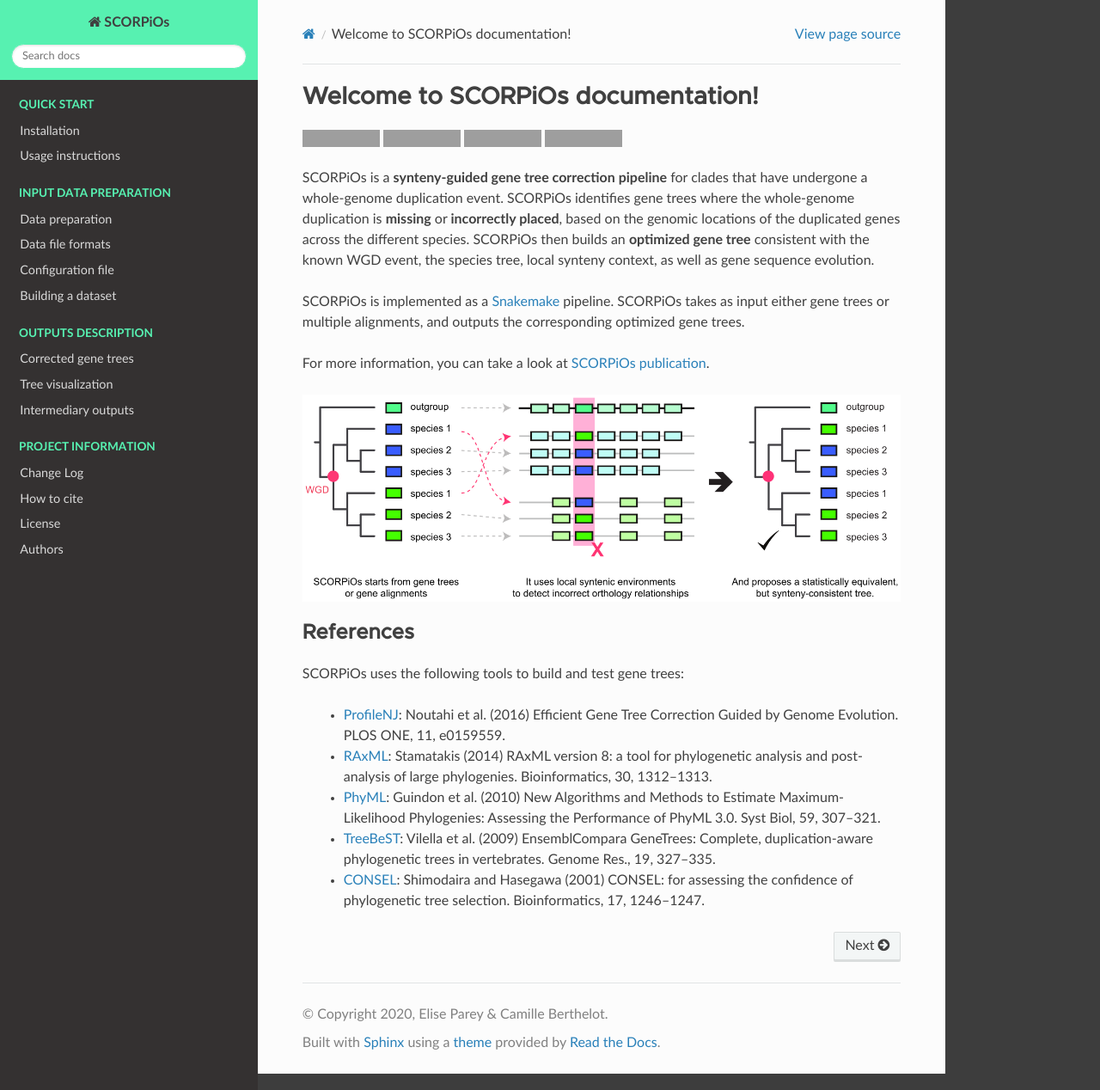
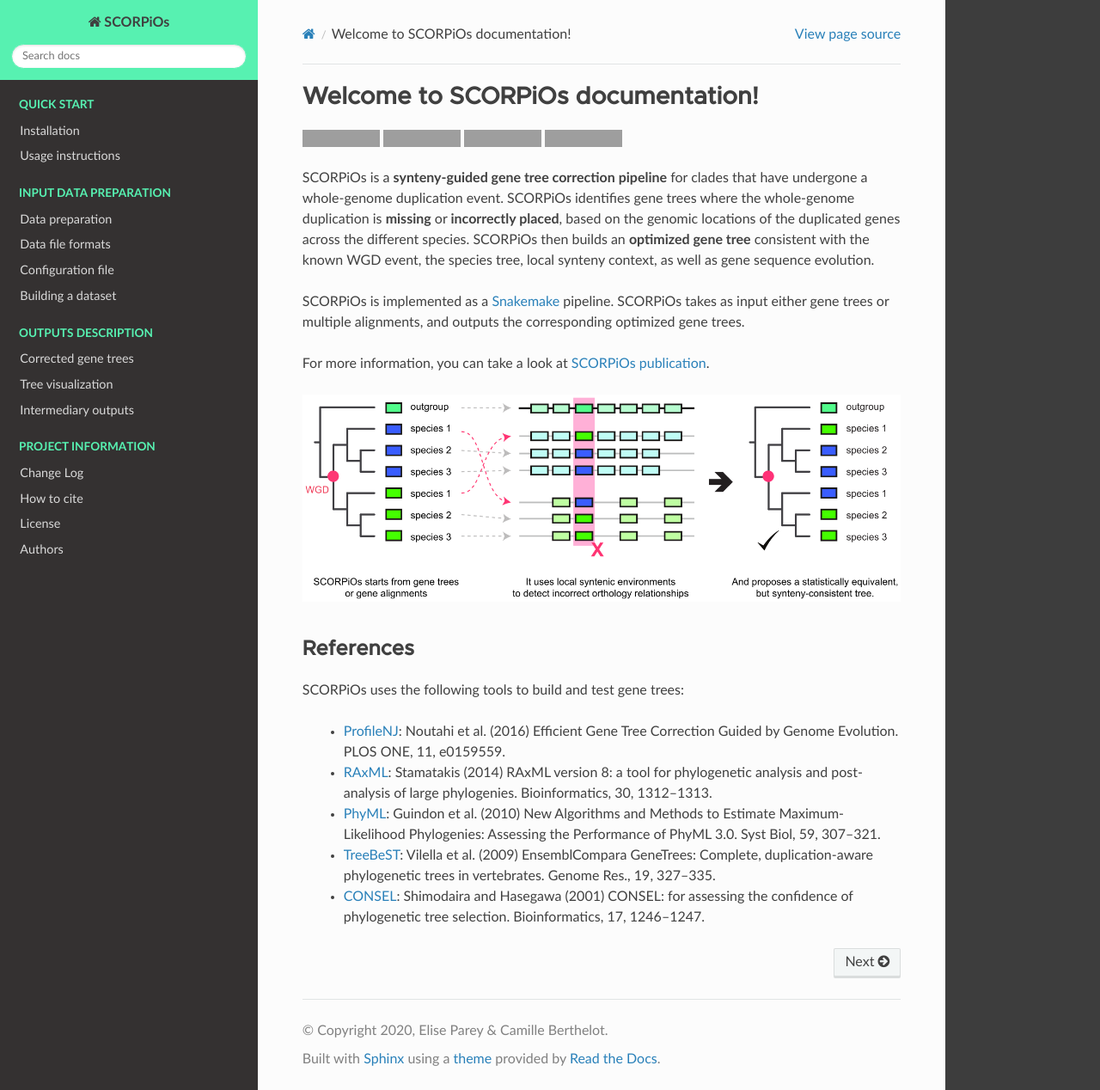
Before and after one commit to DyogenIBENS/SCORPIOS, a Sphinx documentation site: the page built from doc/index.rst, in a window 1280 px wide and 1268 px high. Shown: the whole window at 86% size. Built offline with Sphinx 7.4.7 and the Read the Docs theme 2.0.0, drawn with Linux system fonts in a browser that asks for light colours; grey boxes are pictures that could not be loaded.

Commit message:
Update style.css

```diff
--- a/doc/_static/style.css
+++ b/doc/_static/style.css
@@ -36,6 +36,7 @@
 
 h1, h2, .rst-content .toctree-wrapper p.caption, h3, h4, h5, h6, legend {
     font-family: "Metropolis","ff-tisa-web-pro","Georgia",Arial,sans-serif;
+    margin-top: 5mm;
 }
 
 .wy-nav-top a {
```
